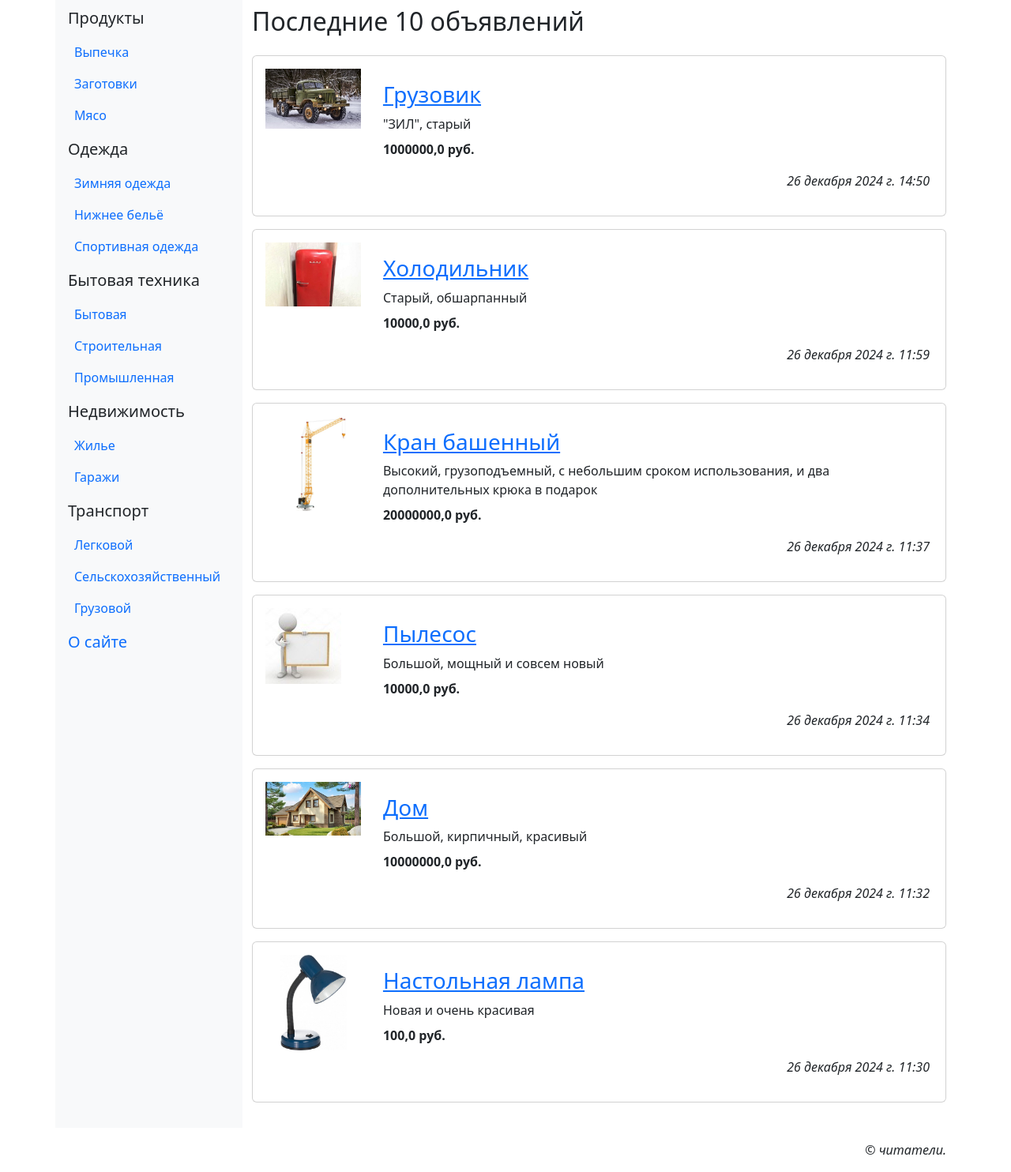
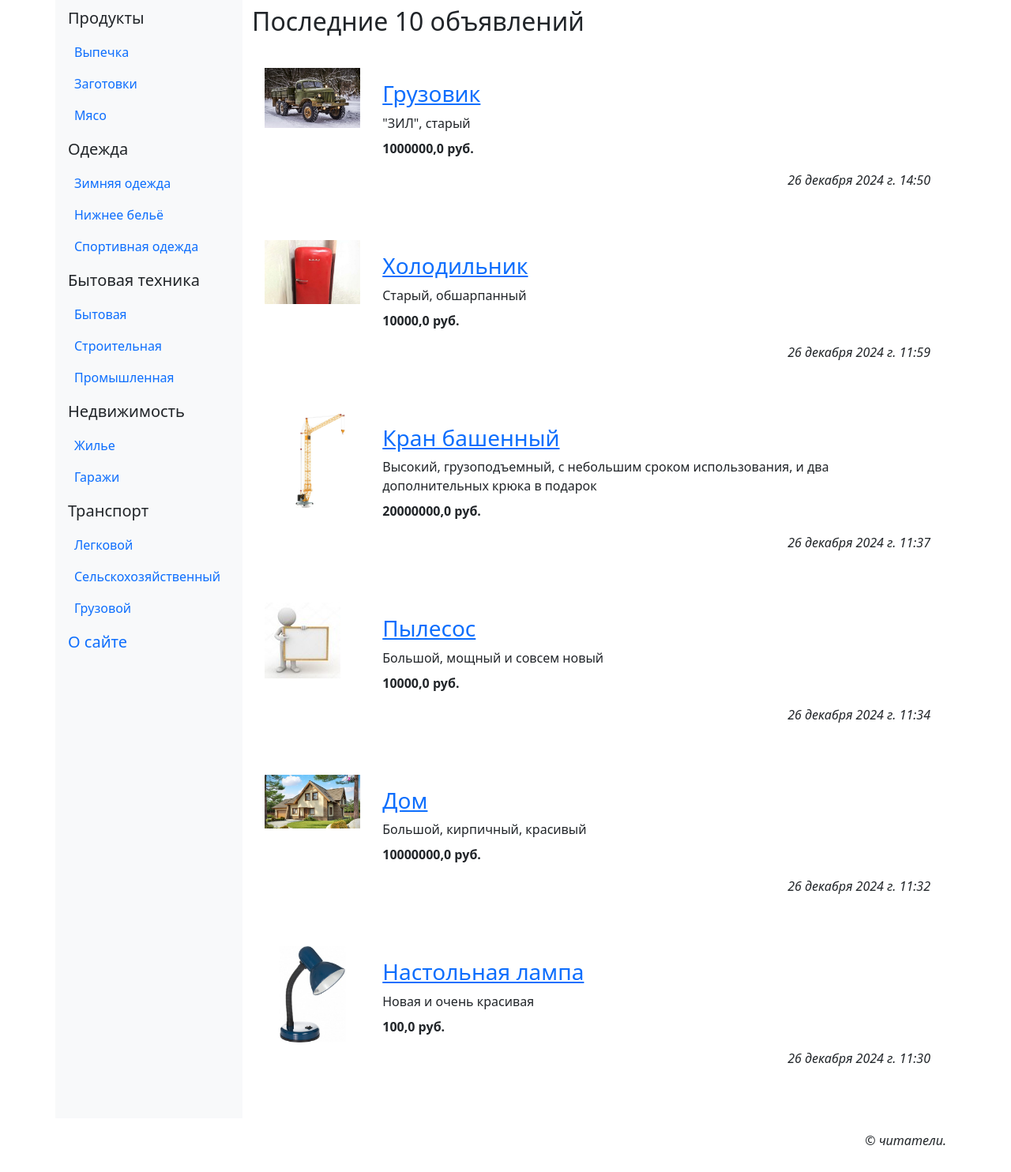
Before and after one commit to inteldyne/bboard, a Django app: page / in a window 1280 px wide. Shown: the part 176-1660 px from the top of the page at 79% size. After the commit the page ends 1626 px from the top, so only its background shows below. Run offline with Django 5.2, Linux system fonts and the light colour scheme; data comes from the database, SQL or seed files in the repository; some libraries are stand-ins or nearby versions.

Commit message:
Added style

```diff
--- a/main/static/main/style.css
+++ b/main/static/main/style.css
@@ -5,4 +5,8 @@ img.additional-image {
   width: 180px;
 }
 
+.card {
+  border: none;
+}
+
 /*# sourceMappingURL=style.css.map */
--- a/main/static/main/style.min.css
+++ b/main/static/main/style.min.css
@@ -1 +1 @@
-img.main-image{width:300px}img.additional-image{width:180px}
+img.main-image{width:300px}img.additional-image{width:180px}.card{border:0}
--- a/main/static/main/style.scss
+++ b/main/static/main/style.scss
@@ -6,3 +6,7 @@ img {
     width: 180px;
   }
 }
+
+.card {
+  border: none;
+}
```
Also changed, not shown: 1 other file.
